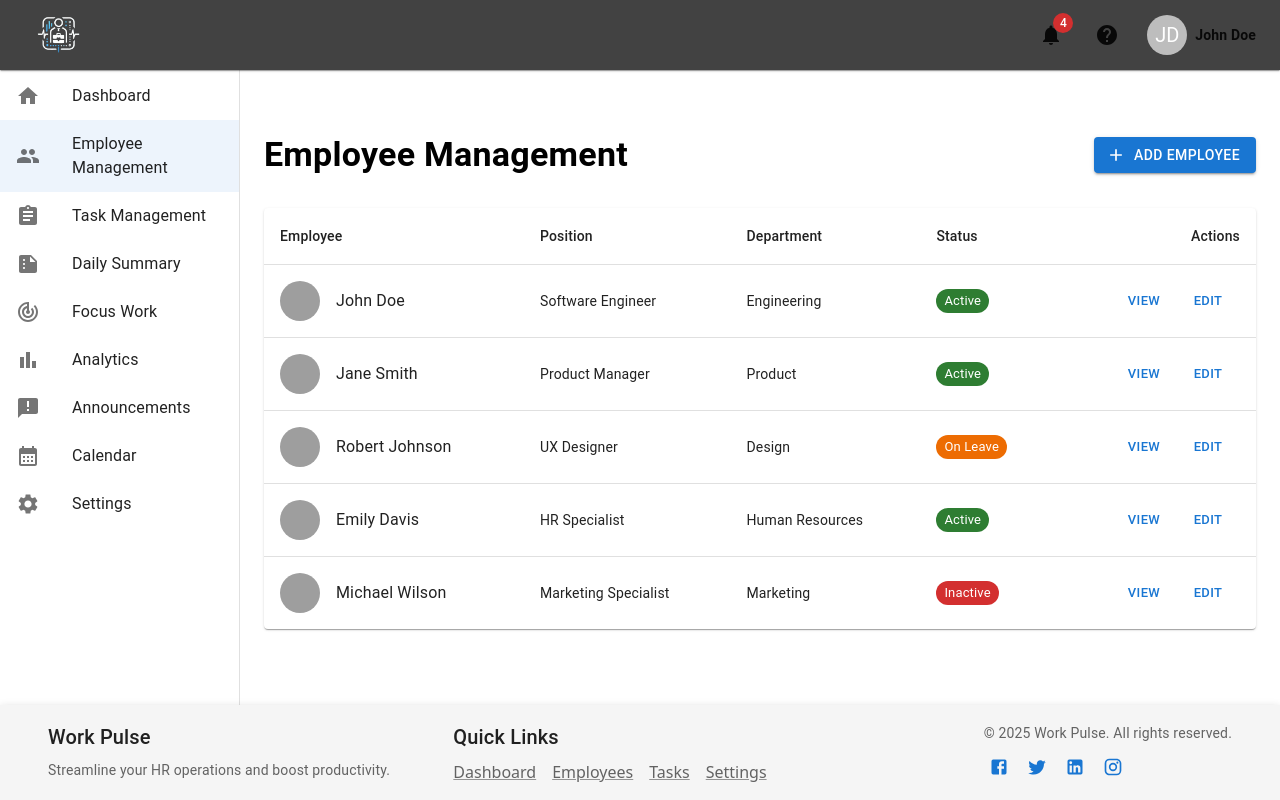
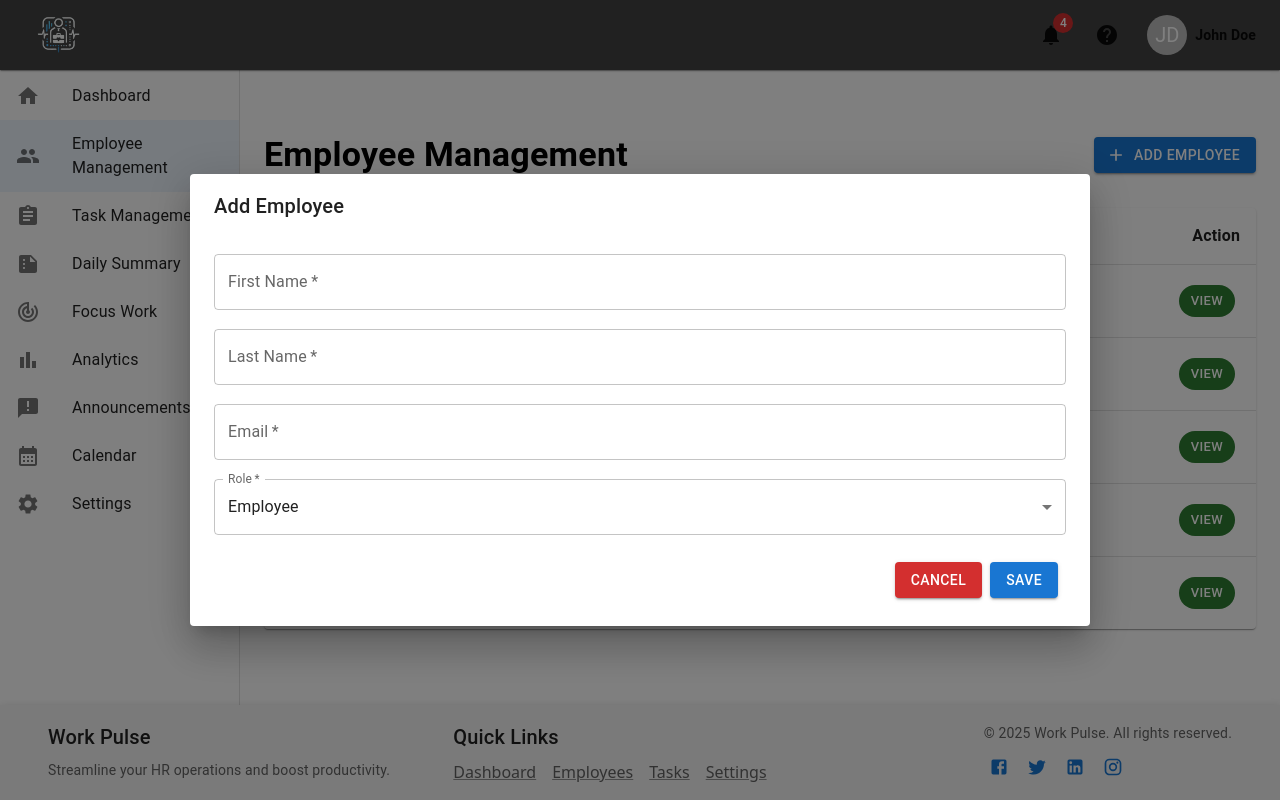
Before and after one commit to imthadh-ahamed/WorkPulse-frontend, a Next.js app in the folder client/: page /pages/employee-management in a window 1280 px wide. Both pictures are taken after a click on the button "ADD EMPLOYEE". Built offline with nearby package versions, Linux system fonts and the light colour scheme; grey boxes are pictures that could not be loaded.

Commit message:
feat: Implement the Add Employee feature

```diff
--- a/client/src/app/pages/employee-management/page.tsx
+++ b/client/src/app/pages/employee-management/page.tsx
@@ -16,47 +16,72 @@ import {
   Chip,
 } from "@mui/material";
 import { Add as AddIcon } from "@mui/icons-material";
+import { useState } from "react";
+import { Employee } from "@/types/Employee";
+import { AddEmployeeModal } from "@/components/AddEmplyeeModel";
+import { ViewEmployeeModal } from "@/components/ViewEmployeeModal";
 
 // Sample employee data
-const employees = [
+const initialEmployees: Employee[] = [
   {
     id: 1,
-    name: "John Doe",
-    position: "Software Engineer",
-    department: "Engineering",
-    status: "Active",
+    firstName: "John",
+    lastName: "Doe",
+    email: "jhone@yopmail.com",
+    role: "Admin",
   },
   {
     id: 2,
-    name: "Jane Smith",
-    position: "Product Manager",
-    department: "Product",
-    status: "Active",
+    firstName: "Jane",
+    lastName: "Smith",
+    email: "jhone@yopmail.com",
+    role: "Employee",
   },
   {
     id: 3,
-    name: "Robert Johnson",
-    position: "UX Designer",
-    department: "Design",
-    status: "On Leave",
+    firstName: "Robert",
+    lastName: "Johnson",
+    email: "jhone@yopmail.com",
+    role: "Employee",
   },
   {
     id: 4,
-    name: "Emily Davis",
-    position: "HR Specialist",
-    department: "Human Resources",
-    status: "Active",
+    firstName: "Emily",
+    lastName: "Davis",
+    email: "jhone@yopmail.com",
+    role: "Employee",
   },
   {
     id: 5,
-    name: "Michael Wilson",
-    position: "Marketing Specialist",
-    department: "Marketing",
-    status: "Inactive",
+    firstName: "Michael",
+    lastName: "Wilson",
+    email: "jhone@yopmail.com",
+    role: "Admin",
   },
 ];
 
 export default function EmployeeManagementPage() {
+  const [isAddModalOpen, setIsAddModalOpen] = useState(false);
+  const [employees, setEmployees] = useState<Employee[]>(initialEmployees);
+  const [viewEmployee, setViewEmployee] = useState<Employee | null>(null);
+
+  const handleAddEmployee = (AddEmployee: Omit<Employee, "id">) => {
+    const newEmployee = {
+      id: employees.length + 1,
+      ...AddEmployee,
+    };
+    setEmployees([...employees, newEmployee]);
+    setIsAddModalOpen(false);
+  };
+
+  const handleViewEmployee = (employee: Employee) => {
+    setViewEmployee(employee);
+  };
+
+  const handleCloseViewModal = () => {
+    setViewEmployee(null);
+  };
+
   return (
     <Container maxWidth="xl">
       <Box
@@ -70,7 +95,11 @@ export default function EmployeeManagementPage() {
         <Typography variant="h4" component="h1" fontWeight="bold">
           Employee Management
         </Typography>
-        <Button variant="contained" startIcon={<AddIcon />}>
+        <Button
+          variant="contained"
+          startIcon={<AddIcon />}
+          onClick={() => setIsAddModalOpen(true)}
+        >
           Add Employee
         </Button>
       </Box>
@@ -79,15 +108,30 @@ export default function EmployeeManagementPage() {
         <Table sx={{ minWidth: 650 }} aria-label="employee table">
           <TableHead>
             <TableRow>
-              <TableCell>Employee</TableCell>
-              <TableCell>Position</TableCell>
-              <TableCell>Department</TableCell>
-              <TableCell>Status</TableCell>
-              <TableCell align="right">Actions</TableCell>
+              <TableCell>
+                <Typography variant="body1" fontWeight="bold">
+                  Employee
+                </Typography>
+              </TableCell>
+              <TableCell>
+                <Typography variant="body1" fontWeight="bold">
+                  Email
+                </Typography>
+              </TableCell>
+              <TableCell>
+                <Typography variant="body1" fontWeight="bold">
+                  Role
+                </Typography>
+              </TableCell>
+              <TableCell align="right">
+                <Typography variant="body1" fontWeight="bold">
+                  Action
+                </Typography>
+              </TableCell>
             </TableRow>
           </TableHead>
           <TableBody>
-            {employees.map((employee) => (
+            {initialEmployees.map((employee) => (
               <TableRow
                 key={employee.id}
                 sx={{ "&:last-child td, &:last-child th": { border: 0 } }}
@@ -95,36 +139,41 @@ export default function EmployeeManagementPage() {
                 <TableCell component="th" scope="row">
                   <Box sx={{ display: "flex", alignItems: "center", gap: 2 }}>
                     <Avatar
-                      alt={employee.name}
+                      alt={`${employee.firstName} ${employee.lastName}`}
                       src={`/placeholder.svg?height=40&width=40`}
                     />
-                    <Typography variant="body1">{employee.name}</Typography>
+                    <Typography variant="body1">{`${employee.firstName} ${employee.lastName}`}</Typography>
                   </Box>
                 </TableCell>
-                <TableCell>{employee.position}</TableCell>
-                <TableCell>{employee.department}</TableCell>
-                <TableCell>
-                  <Chip
-                    label={employee.status}
-                    color={
-                      employee.status === "Active"
-                        ? "success"
-                        : employee.status === "On Leave"
-                        ? "warning"
-                        : "error"
-                    }
+                <TableCell>{employee.email}</TableCell>
+                <TableCell>{employee.role}</TableCell>
+                <TableCell align="right">
+                  <Button
                     size="small"
-                  />
-                </TableCell>
-                <TableCell align="right">
-                  <Button size="small">View</Button>
-                  <Button size="small">Edit</Button>
+                    onClick={() => handleViewEmployee(employee)}
+                  >
+                    <Chip label="View" color="success" />
+                  </Button>
                 </TableCell>
               </TableRow>
             ))}
           </TableBody>
         </Table>
       </TableContainer>
+
+      <AddEmployeeModal
+        isOpen={isAddModalOpen}
+        onClose={() => setIsAddModalOpen(false)}
+        onSave={handleAddEmployee}
+      />
+
+      {viewEmployee && (
+        <ViewEmployeeModal
+          employee={viewEmployee}
+          isOpen={!!viewEmployee}
+          onClose={handleCloseViewModal}
+        />
+      )}
     </Container>
   );
 }
--- a/client/src/app/signup/page.tsx
+++ b/client/src/app/signup/page.tsx
@@ -25,13 +25,9 @@ import { Visibility, VisibilityOff } from "@mui/icons-material";
 // Validation schema
 const SignupSchema = Yup.object().shape({
   firstName: Yup.string()
-    .min(2, "Too Short!")
     .max(50, "Too Long!")
     .required("First name is required"),
-  lastName: Yup.string()
-    .min(2, "Too Short!")
-    .max(50, "Too Long!")
-    .required("Last name is required"),
+  lastName: Yup.string().max(50, "Too Long!").required("Last name is required"),
   email: Yup.string().email("Invalid email").required("Email is required"),
   password: Yup.string()
     .min(8, "Password must be at least 8 characters")
--- /dev/null
+++ b/client/src/components/AddEmplyeeModel.tsx
@@ -0,0 +1,156 @@
+"use client";
+
+import {
+  Button,
+  Dialog,
+  DialogActions,
+  DialogContent,
+  DialogTitle,
+  TextField,
+  MenuItem,
+  Select,
+  InputLabel,
+  FormControl,
+  FormHelperText,
+} from "@mui/material";
+import { Employee } from "@/types/Employee";
+import { Formik, Field, Form, ErrorMessage } from "formik";
+import * as Yup from "yup";
+
+interface AddEmployeeModalProps {
+  isOpen: boolean;
+  onClose: () => void;
+  onSave: (employee: Omit<Employee, "id">) => void;
+}
+
+const validationSchema = Yup.object({
+  firstName: Yup.string()
+    .max(50, "First name can't exceed 50 characters")
+    .required("First name is required"),
+  lastName: Yup.string()
+    .max(50, "Last name can't exceed 50 characters")
+    .required("Last name is required"),
+  email: Yup.string()
+    .email("Invalid email address")
+    .required("Email is required"),
+  role: Yup.string().required("Role is required"),
+});
+
+export function AddEmployeeModal({
+  isOpen,
+  onClose,
+  onSave,
+}: AddEmployeeModalProps) {
+  const handleSave = (values: {
+    firstName: string;
+    lastName: string;
+    email: string;
+    role: string;
+  }) => {
+    onSave(values); // Pass the form values to onSave callback
+  };
+
+  const handleClose = () => {
+    onClose(); // Close the modal
+  };
+
+  return (
+    <Dialog open={isOpen} onClose={handleClose} maxWidth="md" fullWidth>
+      <DialogTitle>Add Employee</DialogTitle>
+      <DialogContent>
+        <Formik
+          initialValues={{
+            firstName: "",
+            lastName: "",
+            email: "",
+            role: "Employee",
+          }}
+          validationSchema={validationSchema}
+          onSubmit={handleSave}
+        >
+          {({ values, handleChange, handleBlur, touched, errors }) => (
+            <Form>
+              <div className="grid gap-4 py-4">
+                <div className="grid grid-cols-1 gap-4">
+                  <Field
+                    required
+                    name="firstName"
+                    as={TextField}
+                    label="First Name"
+                    fullWidth
+                    value={values.firstName}
+                    onChange={handleChange}
+                    onBlur={handleBlur}
+                    error={touched.firstName && Boolean(errors.firstName)}
+                    helperText={<ErrorMessage name="firstName" />}
+                  />
+                </div>
+                <div className="grid grid-cols-1 gap-4">
+                  <Field
+                    required
+                    name="lastName"
+                    as={TextField}
+                    label="Last Name"
+                    fullWidth
+                    value={values.lastName}
+                    onChange={handleChange}
+                    onBlur={handleBlur}
+                    error={touched.lastName && Boolean(errors.lastName)}
+                    helperText={<ErrorMessage name="lastName" />}
+                  />
+                </div>
+                <div className="grid grid-cols-1 gap-4">
+                  <Field
+                    required
+                    name="email"
+                    as={TextField}
+                    type="email"
+                    label="Email"
+                    fullWidth
+                    value={values.email}
+                    onChange={handleChange}
+                    onBlur={handleBlur}
+                    error={touched.email && Boolean(errors.email)}
+                    helperText={<ErrorMessage name="email" />}
+                  />
+                </div>
+                <div className="grid grid-cols-1 gap-4">
+                  <FormControl
+                    fullWidth
+                    error={touched.role && Boolean(errors.role)}
+                    required
+                  >
+                    <InputLabel>Role</InputLabel>
+                    <Field
+                      required
+                      as={Select}
+                      name="role"
+                      value={values.role}
+                      onChange={handleChange}
+                      onBlur={handleBlur}
+                      label="Role"
+                    >
+                      <MenuItem value="Admin">Admin</MenuItem>
+                      <MenuItem value="Employee">Employee</MenuItem>
+                    </Field>
+                    <FormHelperText>
+                      {touched.role && errors.role}
+                    </FormHelperText>
+                  </FormControl>
+                </div>
+              </div>
+              <DialogActions>
+                <Button variant="contained" color="error" onClick={handleClose}>
+                  Cancel
+                </Button>
+                <Button variant="contained" type="submit">
+                  Save
+                </Button>
+              </DialogActions>
+            </Form>
+          )}
+        </Formik>
+      </DialogContent>
+    </Dialog>
+  );
+}
--- /dev/null
+++ b/client/src/components/ViewEmployeeModal.tsx
@@ -0,0 +1,115 @@
+"use client";
+
+import { Employee } from "@/types/Employee";
+import {
+  Button,
+  Dialog,
+  DialogActions,
+  DialogContent,
+  DialogTitle,
+  Avatar,
+  Typography,
+} from "@mui/material";
+
+interface ViewEmployeeModalProps {
+  employee: Employee;
+  isOpen: boolean;
+  onClose: () => void;
+}
+
+export function ViewEmployeeModal({
+  employee,
+  isOpen,
+  onClose,
+}: ViewEmployeeModalProps) {
+  return (
+    <Dialog open={isOpen} onClose={onClose} maxWidth="md" fullWidth>
+      <DialogTitle>Employee Details</DialogTitle>
+      <DialogContent>
+        <div className="flex flex-col items-center gap-4 py-4">
+          <Avatar
+            sx={{ width: 80, height: 80, fontSize: "2rem", bgcolor: "gray" }}
+          >
+            {employee.firstName[0]}
+            {employee.lastName[0]}
+          </Avatar>
+
+          <div className="w-full space-y-4">
+            <div className="grid grid-cols-2 gap-2">
+              <Typography
+                variant="body2"
+                color="textSecondary"
+                fontWeight={500}
+              >
+                Employee Name
+              </Typography>
+              <Typography variant="body2">
+                {employee.firstName} {employee.lastName}
+              </Typography>
+            </div>
+
+            <div className="grid grid-cols-2 gap-2">
+              <Typography
+                variant="body2"
+                color="textSecondary"
+                fontWeight={500}
+              >
+                Email
+              </Typography>
+              <Typography variant="body2">{employee.email}</Typography>
+            </div>
+
+            <div className="grid grid-cols-2 gap-2">
+              <Typography
+                variant="body2"
+                color="textSecondary"
+                fontWeight={500}
+              >
+                Role
+              </Typography>
+              <Typography variant="body2">{employee.role}</Typography>
+            </div>
+
+            <div className="grid grid-cols-2 gap-2">
+              <Typography
+                variant="body2"
+                color="textSecondary"
+                fontWeight={500}
+              >
+                Bio
+              </Typography>
+              <Typography variant="body2">{employee.bio}</Typography>
+            </div>
+
+            <div className="grid grid-cols-2 gap-2">
+              <Typography
+                variant="body2"
+                color="textSecondary"
+                fontWeight={500}
+              >
+                Phone
+              </Typography>
+              <Typography variant="body2">{employee.phone}</Typography>
+            </div>
+
+            <div className="grid grid-cols-2 gap-2">
+              <Typography
+                variant="body2"
+                color="textSecondary"
+                fontWeight={500}
+              >
+                Address
+              </Typography>
+              <Typography variant="body2">{employee.address}</Typography>
+            </div>
+          </div>
+        </div>
+      </DialogContent>
+      <DialogActions>
+        <Button variant="contained" color="error" onClick={onClose}>
+          Close
+        </Button>
+      </DialogActions>
+    </Dialog>
+  );
+}
--- /dev/null
+++ b/client/src/types/Employee.ts
@@ -0,0 +1,10 @@
+export interface Employee {
+  id: number;
+  firstName: string;
+  lastName: string;
+  email: string;
+  role: string;
+  bio?: string | null;
+  phone?: string | null;
+  address?: string | null;
+}
```
